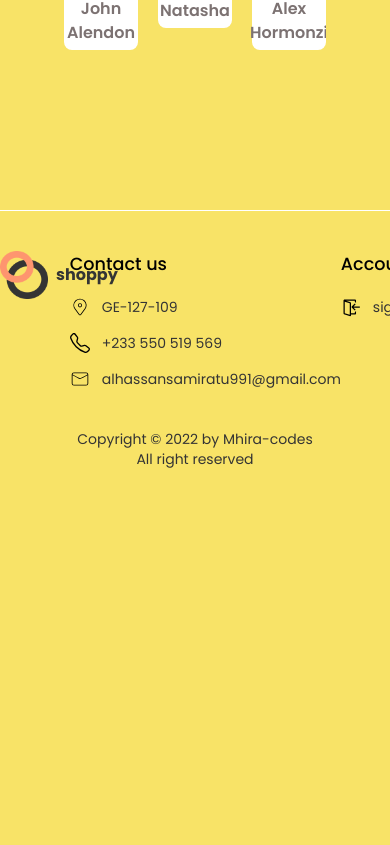
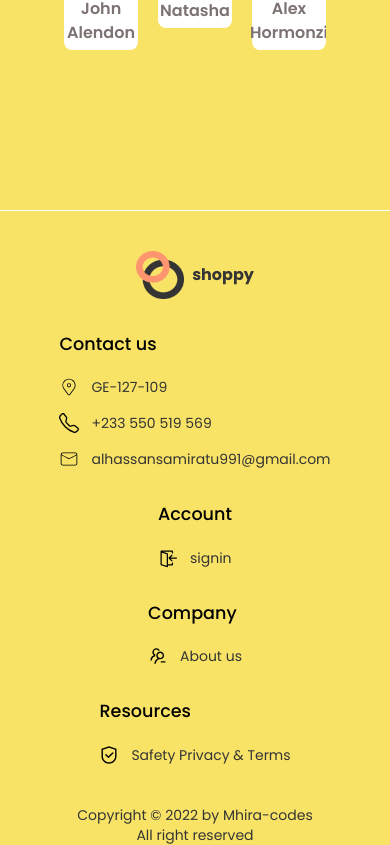
Before and after one commit to Mhira-codes/SHOPPY, a React (Create React App) app: page / in a window 390 px wide. Shown: the part 2516-3361 px from the top of the page. Before the commit the page ends 2985 px from the top, so only its background shows below. Built offline with nearby package versions, Linux system fonts and the light colour scheme.

Commit message:
update on file

```diff
--- a/src/component/Footer/Footer.css
+++ b/src/component/Footer/Footer.css
@@ -0,0 +1,31 @@
+@media screen  and (max-width:856px){
+    .footer-details{
+        display: flex;
+        gap: 1rem;
+    }
+    .fItems{
+        display: flex;
+        flex-direction: column;
+    }
+}
+
+@media screen  and (max-width:640px){
+    .footer-details{
+        display: flex;
+        flex-direction: column;
+        gap: 2rem;
+        justify-content: flex-start;
+        align-items: center;
+    }
+    .secondpart,.third-part, .fourth-part{
+        display: flex;
+        flex-direction:column;
+        justify-items: flex-start;
+        align-items: flex-start;
+    }
+    .fItems{
+        display: flex;
+        flex-direction: row;
+
+    }
+}
```
